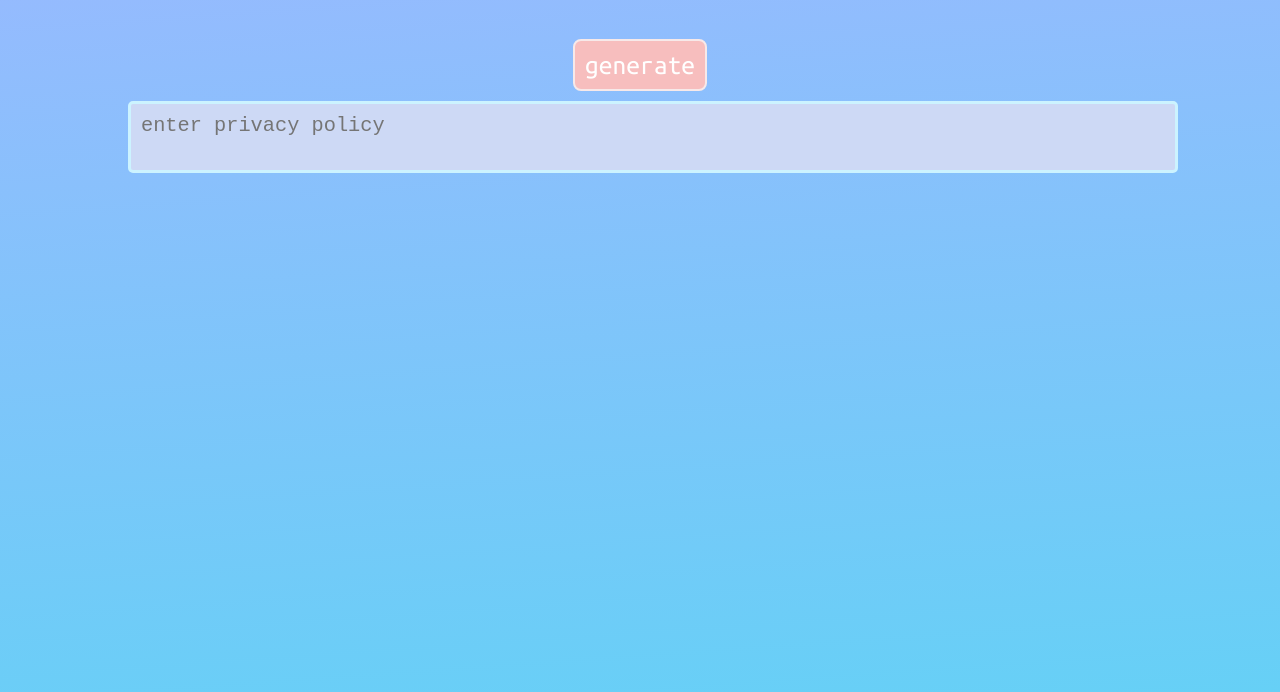
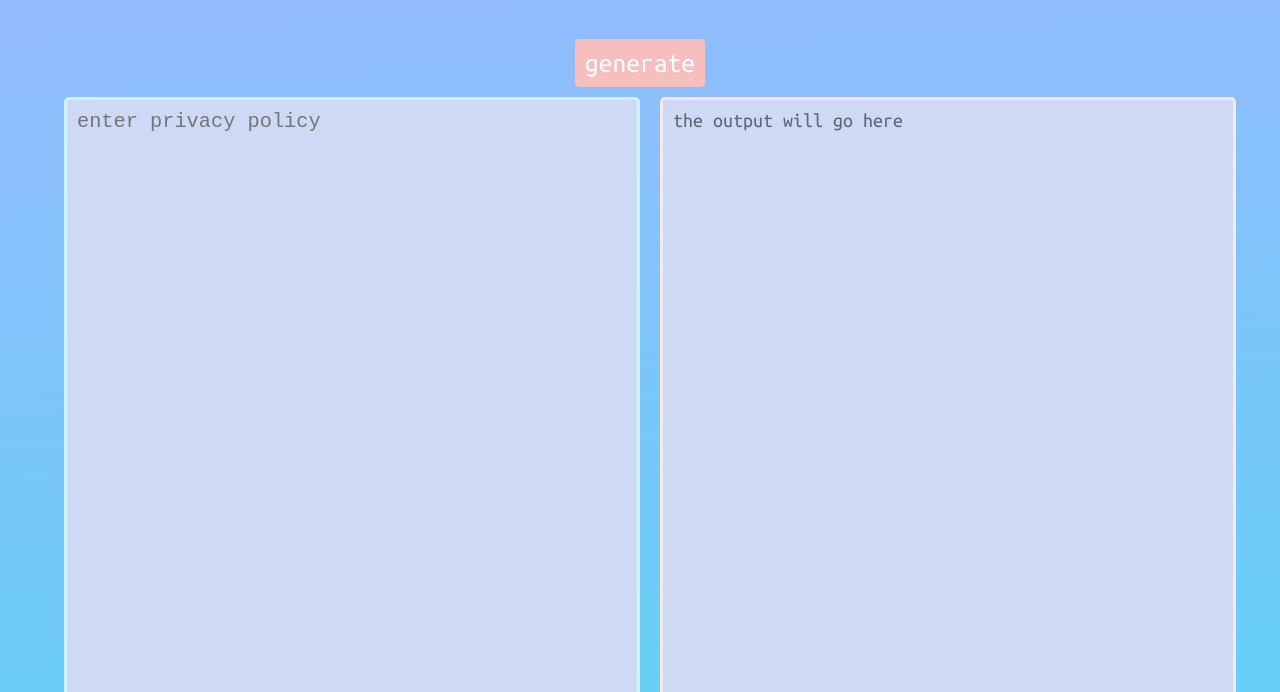
Before and after one commit to Atticus-Wong/hackdavis24, a website: page index.html in a window 1280 px wide. Shown: the part 108-800 px from the top of the page. Drawn offline with Linux system fonts and the light colour scheme.

Commit message:
improve main privy page

```diff
--- a/about.css
+++ b/about.css
@@ -1,8 +1,8 @@
 #carousel-holder {
     margin: 2rem 0;
     overflow: hidden;
-    border-left: 5px solid var(--bg-pink);
-    border-right: 5px solid var(--bg-pink);
+    border-left: 5px solid var(--fg-pink);
+    border-right: 5px solid var(--fg-pink);
 }
 
 #carousel {
--- a/index.html
+++ b/index.html
@@ -13,9 +13,10 @@
 <script src="script.js" defer></script>
 <body>
     <h1>privy</h1>
-    <div id="mainbody">
         <button id="generateButton">generate</button>
-        <textarea id="priv-pol" placeholder="enter privacy policy" oninput="this.style.height = ''; this.style.height = this.scrollHeight +'px'"></textarea>
+    <div id="mainbody" class="split">
+        <textarea id="priv-pol" placeholder="enter privacy policy" cols="10"></textarea>
+        <div id="response">the output will go here</div>
     </div>
 </body>
 </html>
--- a/style.css
+++ b/style.css
@@ -5,6 +5,7 @@
     --bg-green: rgb(102, 208, 246);
     --fg-blue: rgb(204, 243, 255);
     --fg-pink: rgb(247, 233, 233);
+    --text-gray: rgb(95, 100, 113);
 }
 
 html {
@@ -22,6 +23,10 @@ html, body {
     color: var(--fg-blue);
 }
 
+body {
+    height: 100%;
+}
+
 #generateButton {
     display: block;
     background-color: var(--bg-pink);
@@ -31,8 +36,8 @@ html, body {
     font-size: 1.1em;
     padding: 0.5rem;
     color: #fff;
-    border: 0.1em solid var(--fg-pink);
-    border-radius: 8px;
+    border: none;
+    border-radius: 4px;
     transition: 0.2s background-color;
 }
 
@@ -67,25 +72,44 @@ strong:after {
 }
 
 #mainbody {
-    margin: auto;
+    margin: auto auto 2em auto;
     width: 80%;
+    height: 100%;
 }
 
-#priv-pol {
+.split {
+    display: grid;
+    grid-template-columns: 50% 50%;
+    column-gap: 1rem;
+    margin:auto;
+    width: 90% !important;
+}
+
+#priv-pol, #response {
+    color: var(--text-gray);
+    box-sizing: border-box;
+    margin: auto;
     width: 100%;
     height: 100%;
     font-size: 1em;
     display: block;
     padding: 0.5rem;
-    margin: auto;
     border-radius: 5px;
     background-color: rgb(205, 217, 245);
+}
+
+#priv-pol {
     border: 3px solid var(--fg-blue);
     resize: none;
 }
 
 #priv-pol:focus, #priv-pol:focus-visible {
     outline: none;
+}
+
+#response {
+    border: 3px solid var(--fg-pink);
+    font-size: 0.8em;
 }
 
 @keyframes fade-in {
```
Also changed, not shown: favicon.ico, logo.svg.
